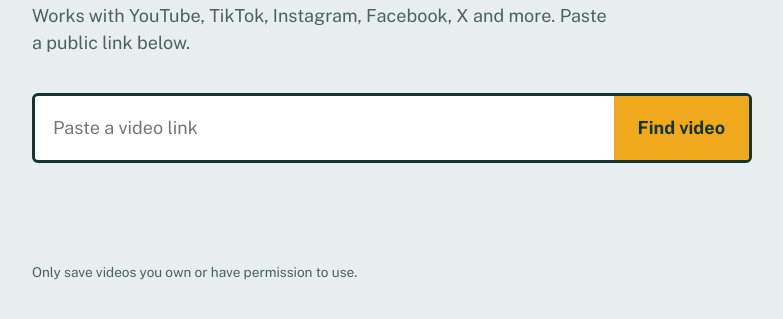
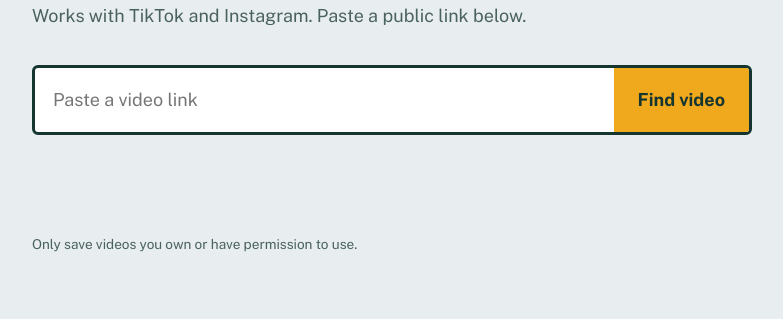
Before and after one commit to wolvespowers-arch/Wolves-Grab, a plain HTML site: page static/index.html in a window 1280 px wide. Shown: the part 391-710 px from the top of the page, without its empty margins (248-1031 px from the left). Drawn offline with nearby package versions, Linux system fonts and the light colour scheme.

Commit message:
Update supported platforms in index.html

```diff
--- a/static/index.html
+++ b/static/index.html
@@ -16,7 +16,7 @@
 <main>
   <div class="brand">Wolves Grab</div>
   <h1>Drop the link.<br>Take the video.</h1>
-  <p class="sub">Works with YouTube, TikTok, Instagram, Facebook, X and more. Paste a public link below.</p>
+    <p class="sub">Works with TikTok and Instagram. Paste a public link below.</p>
   <div class="box">
     <input id="url" type="url" placeholder="Paste a video link" aria-label="Video link" autocomplete="off">
     <button id="go">Find video</button>
```
